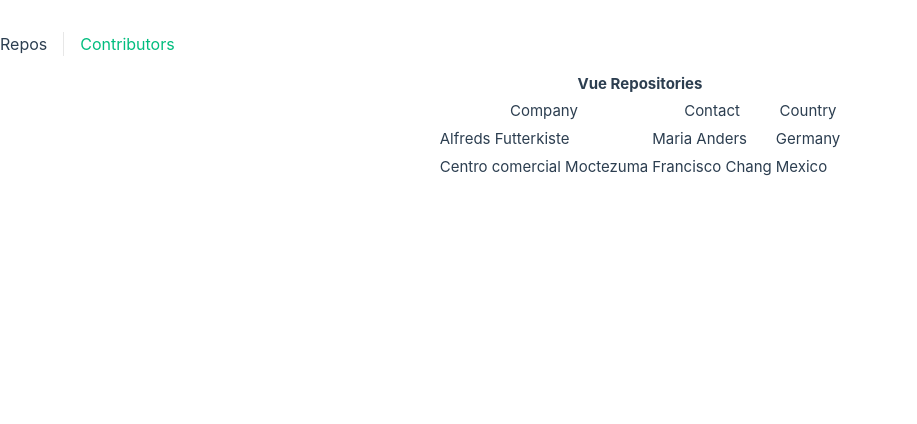
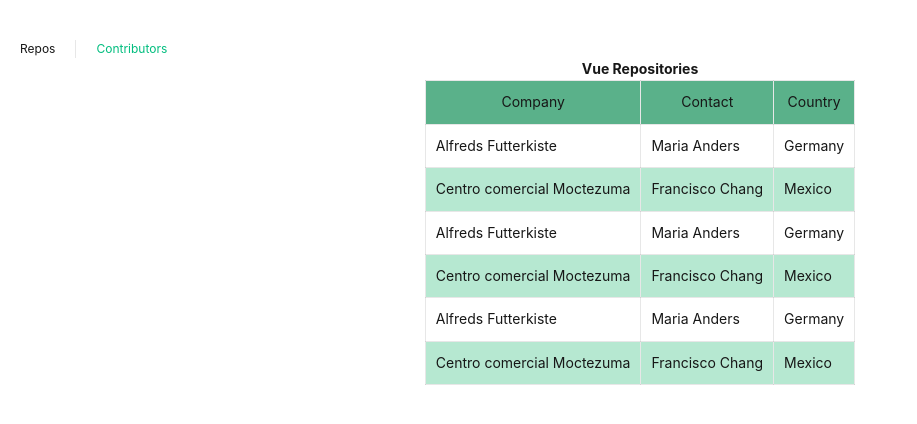
Before and after one commit to ValeryOrange/github-users-stat, a Vue app: page / in a window 1280 px wide. Shown: the top 424 px of the page, without its empty margins (0-917 px from the left). Built offline with nearby package versions, Linux system fonts and the light colour scheme.

Commit message:
set table and layout styles

```diff
--- a/src/App.vue
+++ b/src/App.vue
@@ -17,37 +17,21 @@
 <style>
 @import '@/assets/base.css';
 
-#app {
-  font-weight: 400;
-}
-
 header {
   line-height: 1.5;
   max-height: 100vh;
 }
 
-.logo {
-  display: block;
-  margin: 0 auto 2rem;
-}
-
-a,
-.green {
+a, .green {
   text-decoration: none;
   color: hsla(160, 100%, 37%, 1);
   transition: 0.4s;
 }
 
-@media (hover: hover) {
-  a:hover {
-    background-color: hsla(160, 100%, 37%, 0.2);
-  }
-}
-
 nav {
   width: 100%;
-  font-size: 12px;
-  margin-top: 40px;
+  font-size: var(--font-size-small);
+  margin-top: var(--double-margin);
 }
 
 nav a.router-link-exact-active {
@@ -60,38 +44,25 @@ nav a.router-link-exact-active:hover {
 
 nav a {
   display: inline-block;
-  padding: 0 1rem;
+  padding: 0 var(--regular-padding);
   border-left: 1px solid var(--color-border);
 }
+
+a:hover {
+  background-color: hsla(160, 100%, 37%, 0.2);
+  border-left: 1px solid var(--color-border-hover);
+}
+
 
 nav a:first-of-type {
   border: 0;
 }
 
 @media (min-width: 1024px) {
-  header {
-    display: flex;
-    place-items: center;
-    padding-right: calc(var(--section-gap) / 2);
-  }
-
   header .wrapper {
     display: flex;
     place-items: flex-start;
     flex-wrap: wrap;
   }
-
-  .logo {
-    margin: 0 2rem 0 0;
-  }
-
-  nav {
-    text-align: left;
-    margin-left: -1rem;
-    font-size: 1rem;
-
-    padding: 1rem 0;
-    margin-top: 1rem;
-  }
 }
 </style>
--- a/src/assets/base.css
+++ b/src/assets/base.css
@@ -1,53 +1,40 @@
 /* color palette from <https://github.com/vuejs/theme> */
 :root {
   --vt-c-white: #ffffff;
-  --vt-c-white-soft: #f8f8f8;
-  --vt-c-white-mute: #f2f2f2;
-
-  --vt-c-black: #181818;
-  --vt-c-black-soft: #222222;
-  --vt-c-black-mute: #282828;
-
-  --vt-c-indigo: #2c3e50;
 
   --vt-c-divider-light-1: rgba(60, 60, 60, 0.29);
   --vt-c-divider-light-2: rgba(60, 60, 60, 0.12);
-  --vt-c-divider-dark-1: rgba(84, 84, 84, 0.65);
-  --vt-c-divider-dark-2: rgba(84, 84, 84, 0.48);
 
-  --vt-c-text-light-1: var(--vt-c-indigo);
-  --vt-c-text-light-2: rgba(60, 60, 60, 0.66);
-  --vt-c-text-dark-1: var(--vt-c-white);
-  --vt-c-text-dark-2: rgba(235, 235, 235, 0.64);
+  --vt-c-text-light-2: rgb(23, 23, 23);
+
+  --vt-c-green-light: #5ab18a;
+  --vt-c-green-lighter: #b6e8d1;
 }
 
-/* semantic color variables for this project */
+/* semantic variables for this project */
 :root {
+  /* color */
   --color-background: var(--vt-c-white);
-  --color-background-soft: var(--vt-c-white-soft);
-  --color-background-mute: var(--vt-c-white-mute);
 
   --color-border: var(--vt-c-divider-light-2);
   --color-border-hover: var(--vt-c-divider-light-1);
 
-  --color-heading: var(--vt-c-text-light-1);
-  --color-text: var(--vt-c-text-light-1);
+  --color-text: var(--vt-c-text-light-2);
 
-  --section-gap: 160px;
-}
+  /* font */
+  --font-size-small: 12px;
+  --font-size-regular: 14px;
+  --font-size-big: 18px;
 
-@media (prefers-color-scheme: dark) {
-  :root {
-    --color-background: var(--vt-c-black);
-    --color-background-soft: var(--vt-c-black-soft);
-    --color-background-mute: var(--vt-c-black-mute);
+  --font-weight-normal: 400;
+  --font-weight-bold: 700;
 
-    --color-border: var(--vt-c-divider-dark-2);
-    --color-border-hover: var(--vt-c-divider-dark-1);
-
-    --color-heading: var(--vt-c-text-dark-1);
-    --color-text: var(--vt-c-text-dark-2);
-  }
+  /* margins and paddings */
+  --small-padding: 10px;
+  --regular-padding: 20px;
+  --regular-margin: 20px;
+  --double-padding: 40px;
+  --double-margin: 40px;
 }
 
 *,
@@ -60,14 +47,14 @@
 }
 
 body {
-  min-height: 100vh;
   color: var(--color-text);
   background: var(--color-background);
   transition: color 0.5s, background-color 0.5s;
   line-height: 1.6;
   font-family: Inter, -apple-system, BlinkMacSystemFont, 'Segoe UI', Roboto, Oxygen, Ubuntu,
     Cantarell, 'Fira Sans', 'Droid Sans', 'Helvetica Neue', sans-serif;
-  font-size: 15px;
+  font-size: var(--font-size-regular);
+  font-weight: var(--font-weight-normal);
   text-rendering: optimizeLegibility;
   -webkit-font-smoothing: antialiased;
   -moz-osx-font-smoothing: grayscale;
--- a/src/components/Table.vue
+++ b/src/components/Table.vue
@@ -7,30 +7,67 @@
 <template>
     <table class="table">
         <caption class="table-caption">{{ title }}</caption>
-        <tr>
-            <th>Company</th>
-            <th>Contact</th>
-            <th>Country</th>
+        <tr class="table-row">
+            <th class="table-header-cell">Company</th>
+            <th class="table-header-cell">Contact</th>
+            <th class="table-header-cell">Country</th>
         </tr>
-        <tr>
-            <td>Alfreds Futterkiste</td>
-            <td>Maria Anders</td>
-            <td>Germany</td>
+        <tr class="table-row">
+            <td class="table-cell">Alfreds Futterkiste</td>
+            <td class="table-cell">Maria Anders</td>
+            <td class="table-cell">Germany</td>
         </tr>
-        <tr>
-            <td>Centro comercial Moctezuma</td>
-            <td>Francisco Chang</td>
-            <td>Mexico</td>
+        <tr class="table-row">
+            <td class="table-cell">Centro comercial Moctezuma</td>
+            <td class="table-cell">Francisco Chang</td>
+            <td class="table-cell">Mexico</td>
+        </tr>
+        <tr class="table-row">
+            <td class="table-cell">Alfreds Futterkiste</td>
+            <td class="table-cell">Maria Anders</td>
+            <td class="table-cell">Germany</td>
+        </tr>
+        <tr class="table-row">
+            <td class="table-cell">Centro comercial Moctezuma</td>
+            <td class="table-cell">Francisco Chang</td>
+            <td class="table-cell">Mexico</td>
+        </tr>
+        <tr class="table-row">
+            <td class="table-cell">Alfreds Futterkiste</td>
+            <td class="table-cell">Maria Anders</td>
+            <td class="table-cell">Germany</td>
+        </tr>
+        <tr class="table-row">
+            <td class="table-cell">Centro comercial Moctezuma</td>
+            <td class="table-cell">Francisco Chang</td>
+            <td class="table-cell">Mexico</td>
         </tr>
     </table>
 </template>
 
 <style scoped>
     .table {
-        margin: 0 auto
+        margin: 0 auto;
     }
 
     .table-caption {
-        font-weight: 700;
+        font-weight: var(--font-weight-bold);
+    }
+
+    .table, .table-header-cell, .table-cell {
+        border: 1px solid var(--color-border);
+        border-collapse: collapse;
+    }
+
+    .table-header-cell, .table-cell {
+        padding: var(--small-padding);
+    }
+
+    .table-row:nth-child(even) {
+        background-color: var(--vt-c-green-lighter);
+    }
+
+    .table-row:first-of-type {
+        background-color: var(--vt-c-green-light);
     }
 </style>
```
